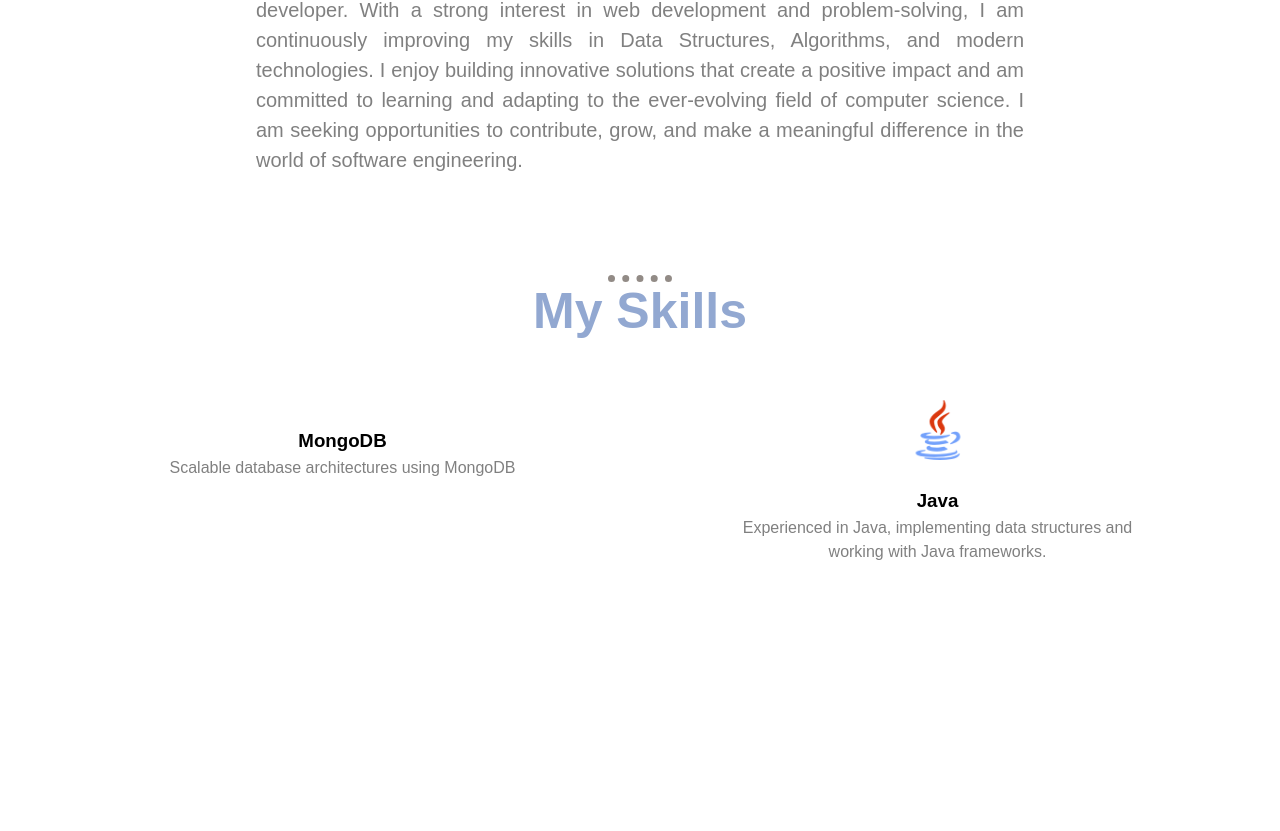
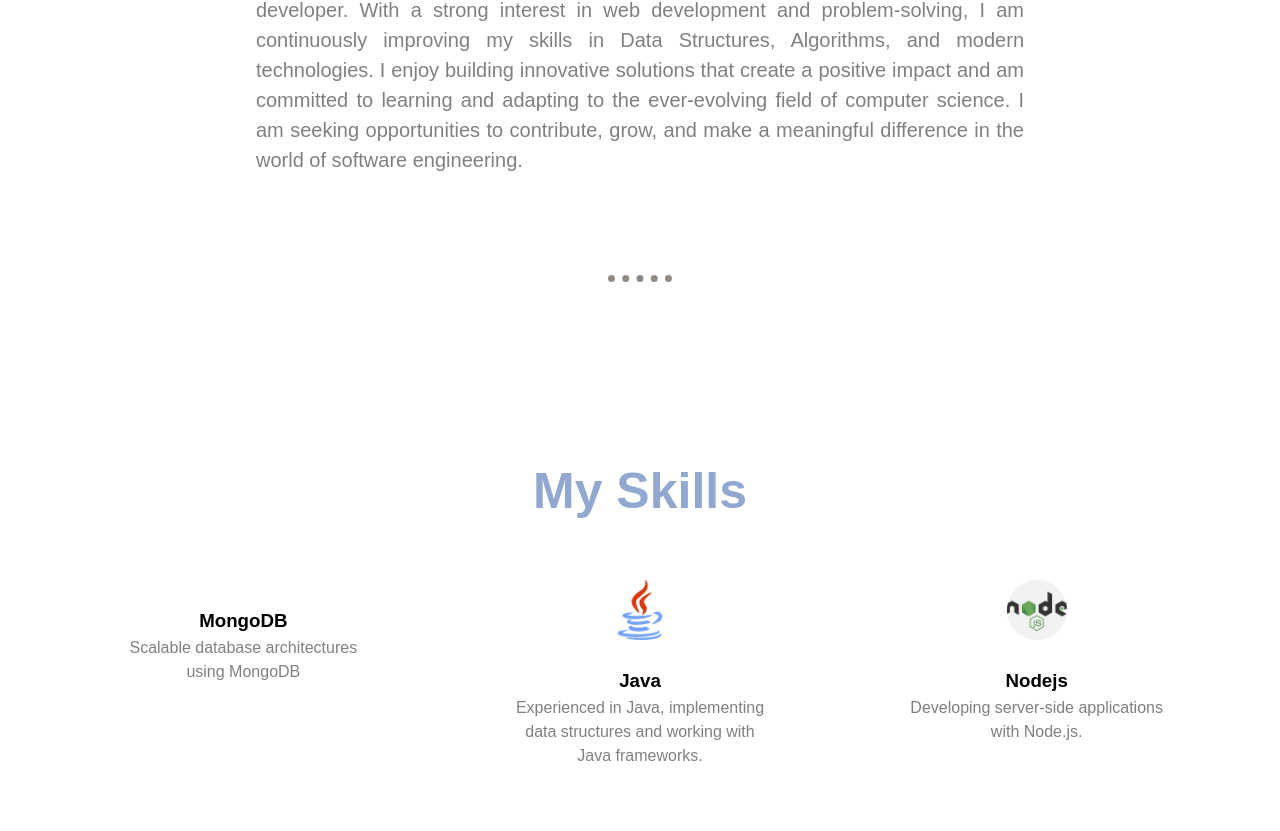
Before and after one commit to DesaleRohit/portfolio-site, a plain HTML site: page index.html in a window 1280 px wide. Shown: the part 1312-2143 px from the top of the page. Before the commit the page ends 1936 px from the top, so only its background shows below. Drawn offline with nearby package versions, Linux system fonts and the light colour scheme; a web font is replaced by a local one.

Commit message:
[MODIFIED]:Rohit - added new feature

```diff
--- a/index.html
+++ b/index.html
@@ -56,7 +56,7 @@
 
         <hr>
 
-        <div>
+        <div  id="skills" class="section">
             <h2>My Skills</h2>
             <div class="skills-grid">
                 <div class="skill-item">
@@ -74,6 +74,13 @@
                         <p>Experienced in Java, implementing data structures and working with Java frameworks.</p>
                     </div>
                 </div>
+                <div class="skill-item">
+                    <div class="skill-row">
+                        <img class="skill-image" src="assets/images/nodejs.png" alt="" width="60px" />
+                        <h3>Nodejs</h3>
+                        <p>Developing server-side applications with Node.js.</p>
+                    </div>
+                </div>
             </div>
         </div>
     </div>
--- a/style.css
+++ b/style.css
@@ -161,3 +161,11 @@ hr {
 .skill-image {
     margin-bottom: 20px;
 }
+
+#skills {
+    margin: 100px auto 100px auto;
+}
+
+.section {
+    padding: 80px 0;
+}
```
Also changed, not shown: assets/images/nodejs.png (added).
